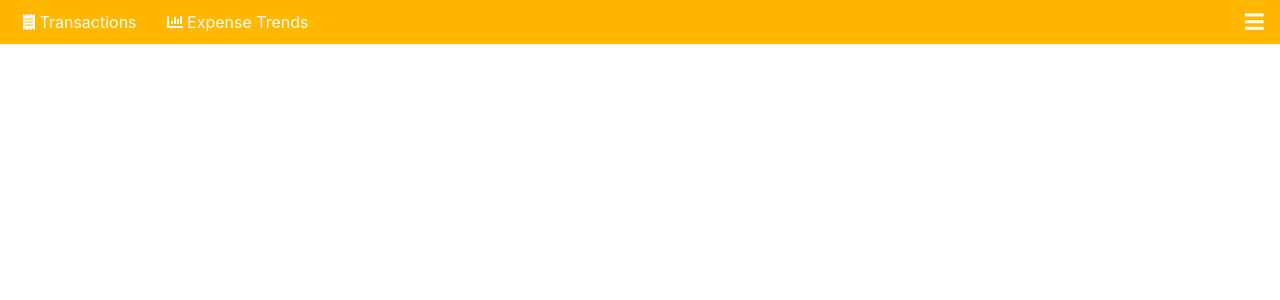
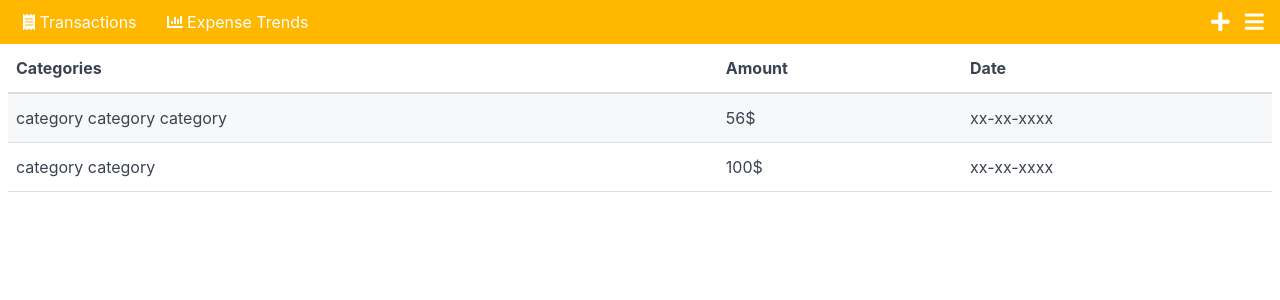
Before and after one commit to oleksandrkobzar/expense-tracker, a React (Create React App) app in the folder client/: page /transaction in a window 1280 px wide. Shown: the top 300 px of the page. Built offline with nearby package versions, Linux system fonts and the light colour scheme.

Commit message:
Add create transaction modal

```diff
--- a/client/src/components/Home.js
+++ b/client/src/components/Home.js
@@ -1,28 +1,39 @@
 import React from 'react'
+import { Route, Switch, Redirect } from 'react-router-dom'
 import { FontAwesomeIcon } from '@fortawesome/react-fontawesome'
-import { faChartBar, faBars, faReceipt } from '@fortawesome/free-solid-svg-icons'
+import { faChartBar, faBars, faReceipt, faPlus } from '@fortawesome/free-solid-svg-icons'
+
+import Transaction from './Transaction'
 
 import './../styles/home.css'
 
 function Home() {
   return (
     <div>
+      <Redirect to='/transaction' />
       <header>
         <div className="container grid-xl">
           <div className="columns">
             <div className="column col-12 navbar">
               <section className="navbar-section">
-                <a className="navbar-item" href="#"><FontAwesomeIcon icon={faReceipt} /> Transactions</a>
+                <a className="navbar-item" href="/transaction"><FontAwesomeIcon icon={faReceipt} /> Transactions</a>
                 <a className="navbar-item" href="#"><FontAwesomeIcon icon={faChartBar} /> Expense Trends</a>
               </section>
               <section className="navbar-section">
-                <button className="btn btn-menu"><FontAwesomeIcon icon={faBars} size="lg"/></button>
+                <button className="btn btn-menu"><FontAwesomeIcon icon={faPlus} size="lg" /></button>
+                <button className="btn btn-menu"><FontAwesomeIcon icon={faBars} size="lg" /></button>
               </section>
             </div>
           </div>
         </div>
       </header>
-      <section></section>
+      <div className="container grid-xl">
+        <div className="columns">
+          <Switch>
+            <Route path='/transaction' component={Transaction} />
+          </Switch>
+        </div>
+      </div>
     </div>
   )
 }
--- /dev/null
+++ b/client/src/components/Transaction.js
@@ -0,0 +1,66 @@
+import React from 'react'
+
+import '../styles/transaction.css'
+
+function Transaction() {
+  return (
+    <div className="column col-12">
+      <table className="table table-striped table-hover">
+        <thead>
+          <tr>
+            <th>Categories</th>
+            <th>Amount</th>
+            <th>Date</th>
+          </tr>
+        </thead>
+        <tbody>
+          <tr>
+            <td>category category category</td>
+            <td>56$</td>
+            <td>xx-xx-xxxx</td>
+          </tr>
+          <tr>
+            <td>category category</td>
+            <td>100$</td>
+            <td>xx-xx-xxxx</td>
+          </tr>
+        </tbody>
+      </table>
+      <div className="modal" id="modal-id">
+        <a href="#close" className="modal-overlay" aria-label="Close"></a>
+        <div className="modal-container">
+          <div className="modal-header">
+            <a href="#close" className="btn btn-clear float-right" aria-label="Close"></a>
+            <div className="modal-title h5">Create transaction</div>
+          </div>
+          <div className="modal-body">
+            <div className="content">
+              <div className="form-group">
+                <label className="form-label" htmlFor="input-amount">Amount</label>
+                <input className="form-input" type="text" id="input-amount" placeholder="Amount" />
+              </div>
+              <div className="form-group">
+                <label className="form-label" htmlFor="input-description">Description (optional)</label>
+                <textarea className="form-input" id="input-description" placeholder="Description" rows="3"></textarea>
+              </div>
+              <div className="form-group">
+                <select className="form-select">
+                  <option>Choose a category</option>
+                  <option>Category</option>
+                  <option>Category</option>
+                  <option>Category</option>
+                </select>
+              </div>
+            </div>
+          </div>
+          <div className="modal-footer">
+            <button className="btn btn-create">Create</button>
+            <button className="btn btn-cancel">Cancel</button>
+          </div>
+        </div>
+      </div>
+    </div>
+  )
+}
+
+export default Transaction;
--- a/client/src/styles/index.css
+++ b/client/src/styles/index.css
@@ -25,3 +25,43 @@ a:visited {
   background: transparent;
   color: #ffffff;
 }
+
+.modal-container {
+  padding: 0;
+}
+
+.modal-header {
+  background: #ffb700;
+}
+
+.modal-title {
+  color: #ffffff;
+}
+
+.btn-create,
+.btn-cancel {
+  color: #ffffff;
+  padding: 0 20px;
+  border: none;
+}
+
+.btn-create {
+  background-color: #ffb700;
+}
+
+.btn-cancel {
+  background-color: #a65800;
+  margin-left: 20px;
+}
+
+.btn-create:hover,
+.btn-create:focus,
+.btn-create:active {
+  background-color: #bf9730;
+}
+
+.btn-cancel:hover,
+.btn-cancel:focus,
+.btn-cancel:active {
+  background-color: #bf7c30;
+}
```
Also changed, not shown: client/src/styles/transaction.css (added).
